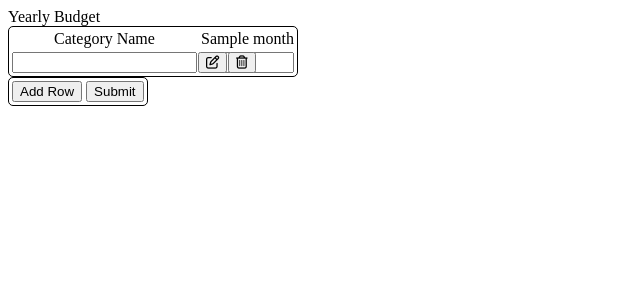
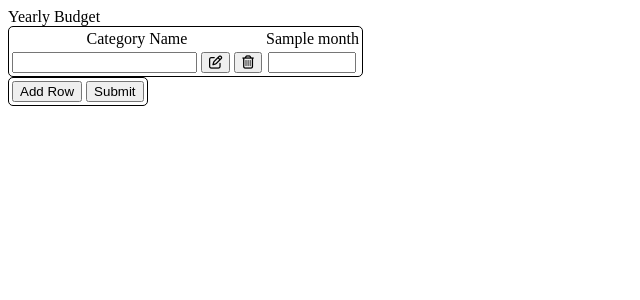
Before and after one commit to heath9326/CS50xFinalProject, a Flask app: template templates/index.html in a window 1280 px wide. Shown: the top 300 px of the page, without its empty margins (0-640 px from the left). Run offline with Flask 2, Linux system fonts and the light colour scheme; the template is opened without the code that fills it: most values are stand-ins (such as "Sample title", 1, 10 or a date in 2020); some libraries are stand-ins or nearby versions.

Commit message:
Backend strart point

```diff
--- a/static/styles.css
+++ b/static/styles.css
@@ -9,27 +9,25 @@ title {
 form td {
   text-align: center;
 }
-form td .btn_edit {
+form td div {
+  display: inline;
+  margin-right: 45px;
+}
+form td div .btn_edit {
+  width: 21px;
   position: absolute;
-  float: right;
   margin-left: 1px;
 }
-form td .btn_del {
+form td div .btn_del {
+  width: 21px;
   position: absolute;
-  float: right;
-  margin-left: 31px;
-  margin-right: 31px;
+  margin-left: 23px;
 }
 form td td input {
   float: left;
 }
-form td .spacer {
-  width: 100px;
-  margin: 0 -100px 0 0;
-  background: transparent;
-}
 form td .month {
-  width: 85px;
+  width: 80px;
 }
 form table {
   display: table;
--- a/static/styles.scss
+++ b/static/styles.scss
@@ -11,29 +11,30 @@ form {
     td {
         text-align: center;
 
+        div {
+
+            display: inline;
+            margin-right: 45px;
+
             .btn_edit {
+                width: 21px;
                 position: absolute;
-            float: right;
                 margin-left: 1px;
             }
+
             .btn_del {
+                width: 21px;
                 position: absolute;
-            float: right;
-            margin-left: 31px;
-            margin-right: 31px;
+                margin-left: 23px;
             }
+        }
+
         td input {
             float: left;
         }
 
-        .spacer {
-            width: 100px;
-            margin: 0 -100px 0 0;
-            background: transparent;
-        }
-
         .month{
-            width: 85px;
+            width: 80px;
         }
     }
 
--- a/templates/index.html
+++ b/templates/index.html
@@ -27,7 +27,6 @@
                             <input type="text" name="Category Name"/>
                             <button type="button" class="btn_edit"><i class='far fa-edit'></i></button>
                             <button type="button" class="btn_del" onclick="deleteRows()"><i class='far fa-trash-alt'></i></button>
-                            <div class="spacer"></div>
                         </td>
                     {% for month in months %}
                         <td id="yb_row0{{n}}-yb_col{{month['number']}}">
```
Also changed, not shown: 1 other file. Lines whose indentation alone changed are shown as unchanged.
